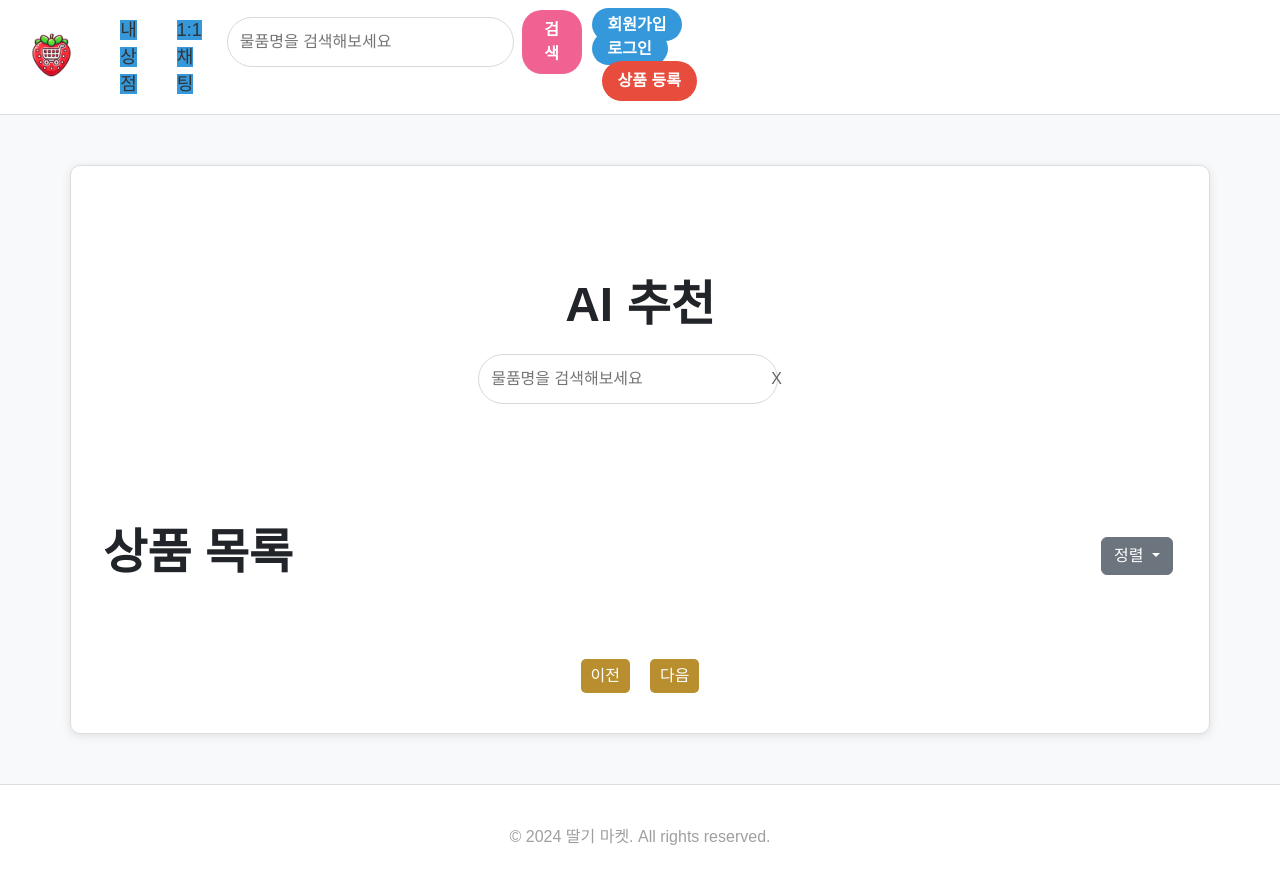
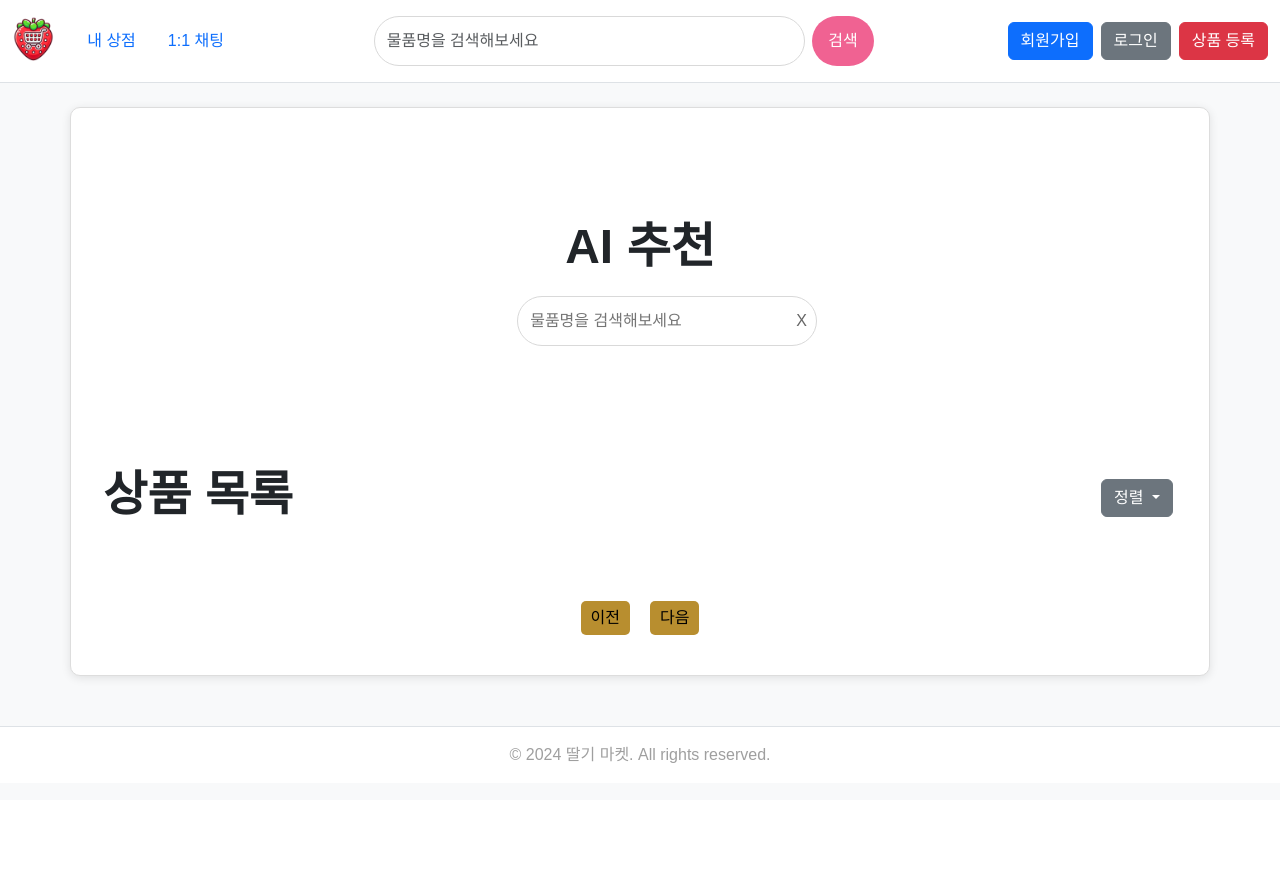
Before and after one commit to Limsunoh/Project_SANA_I, a Django app: template products/templates/home.html in a window 1280 px wide. After the commit the page ends 763 px from the top, so only its background shows below. Run offline with Django 4.2, Linux system fonts and the light colour scheme; the template is opened without the code that fills it, so the values that code supplies are empty.

Commit message:
style:base.html, css 변경

```diff
--- a/static/css/base.css
+++ b/static/css/base.css
@@ -11,108 +11,108 @@ body {
     display: flex;
     justify-content: space-between;
     align-items: center;
-    padding: 10px 30px;
+    padding: 20px 40px;
     background-color: #fff;
     border-bottom: 1px solid #ddd;
 }
 
+/* 로고 스타일 */
 .logo {
     height: 50px;
     cursor: pointer;
 }
 
 /* 네비게이션 메뉴 스타일 */
-.header-content nav ul {
-    list-style: none;
-    display: flex;
-    align-items: center;
-    margin: 0;
+.nav-link {
+    font-size: 18px;
+    font-weight: 500;
+    color: #333;
 }
 
-.header-content nav ul li {
-    margin: 0 15px;
+.nav-link:hover {
+    color: #ff5722;
 }
 
-.header-content nav ul li a {
-    text-decoration: none;
-    font-weight: 500;
+/* '내 상점'과 '1:1 채팅' 스타일 */
+.mypage-link .nav-link,
+.chat-link .nav-link {
+    font-size: 20px;  /* 폰트 크기 조금 키움 */
+    font-weight: 600; /* 글씨 굵게 */
     color: #333;
-    font-size: 18px;
 }
 
-.header-content nav ul li a:hover {
-    color: #ff5722;
+.mypage-link .nav-link:hover,
+.chat-link .nav-link:hover {
+    color: #ff5722;  /* hover 시 색상 */
+}
+
+/* 회원가입, 로그인, 상품등록 버튼 스타일 */
+.btn-primary  {
+    background-color: #b88e2f; /* 금색 계열 */
+    border: none;
+}
+
+.btn-primary:hover {
+    background-color: #99751f;  /* Hover 시 더 어두운 금색 */
+}
+
+.btn-secondary {
+    background-color: #6c757d; /* 회색 계열 */
+    border: none;
+}
+
+.btn-secondary:hover {
+    background-color: #5a6268; /* Hover 시 더 어두운 회색 */
+}
+
+.btn-outline-dark {
+    color: #333;
+    border: 2px solid #333;
+}
+
+.btn-outline-dark:hover {
+    color: #fff;
+    background-color: #333; /* Hover 시 배경색을 검정색으로 */
+}
+
+/* '상품 등록' 버튼 스타일 */
+.btn-danger {
+    background-color: #333; /* 검정색 계열 */
+    border: none;
+}
+
+.btn-danger:hover {
+    background-color: #000; /* Hover 시 더 어두운 검정색 */
 }
 
 /* 검색창 스타일 */
 .search-container {
     display: flex;
-    justify-content: center;
     align-items: center;
-    margin-right: auto; /* 네비게이션과 회원가입/로그인 사이에 공간 생성 */
+    justify-content: center; /* 검색창을 전체적으로 가운데 정렬 */
+    margin-left: 50px;
 }
 
 #search-input {
-    padding: 8px 16px;
+    padding: 10px 16px;
     border: 1px solid #ddd;
-    border-radius: 20px;
-    width: 250px;
+    border-radius: 30px;
+    width: 300px;
     margin-right: 8px;
 }
 
 #search-button {
-    padding: 8px 16px;
+    padding: 10px 16px;
     background-color: #f06292;
     border: none;
-    border-radius: 20px;
+    border-radius: 30px;
     color: white;
     cursor: pointer;
-    font-weight: bold;
-}
-
-/* 회원가입 및 로그인 버튼 그룹 */
-.navbar-collapse {
-    display: flex;
-    align-items: center;
-}
-
-.nav-item {
-    margin-left: 10px;
-}
-
-.nav-item a, .product-register-btn {
-    padding: 8px 16px;
-    border-radius: 20px;
-    text-decoration: none;
-    font-weight: bold;
-    color: white;
-    background-color: #2c2c2c;
     transition: background-color 0.3s ease;
 }
 
-.nav-item a:hover, .product-register-btn:hover {
-    background-color: #1e1e1e;
-}
-
-/* 회원가입과 로그인 버튼 스타일 */
-.signup-link a, .login-link a {
-    background-color: #3498db;
-    margin-right: 10px;
-}
-
-.signup-link a:hover, .login-link a:hover {
-    background-color: #2980b9;
-}
-
-/* 상품 등록 버튼 스타일 */
-.product-register-btn {
-    margin-left: 10px; /* 버튼 간격 조정 */
-    background-color: #e74c3c;
-    color: white;
-}
-
-.product-register-btn:hover {
-    background-color: #c0392b;
+#search-button:hover {
+    background-color: #ec407a;
 }
 
 /* Container 공통 스타일 */
@@ -141,18 +141,3 @@ footer p {
     margin: 0;
     color: #9f9f9f;
 }
-
-/* 버튼 스타일 통일 */
-button, .login-button {
-    padding: 10px 20px;
-    background-color: #b88e2f;
-    color: #fff;
-    border: none;
-    margin-left: 5px;
-    cursor: pointer;
-    border-radius: 5px;
-}
-
-button:hover, .login-button:hover {
-    background-color: #1e1e1e;
-}
--- a/templates/base.html
+++ b/templates/base.html
@@ -14,63 +14,61 @@
 
 <body>
     <header>
-        <div class="header-content">
-            <img src="{% static 'images/logo.png' %}" alt="로고" style="height: 50px; cursor:pointer;"
+        <!-- 전체 헤더 레이아웃 -->
+        <div class="container-fluid bg-white py-3 border-bottom">
+            <div class="d-flex justify-content-between align-items-center">
+                <!-- 로고 -->
+                <div class="d-flex align-items-center">
+                    <img src="{% static 'images/logo.png' %}" alt="로고" style="height: 50px; cursor:pointer;" class="logo"
                         onclick="javascript:location.href='/home/'">
-            <nav>
-                <ul>
-                    <li class="mypage-link" style="display:none;">
-                        <a href="/api/accounts/profile/">내 상점</a>
+                    <!-- 네비게이션 메뉴 -->
+                    <nav class="ms-3">
+                        <ul class="nav">
+                            <li class="nav-item mypage-link" style="display:none;">
+                                <a href="/api/accounts/profile/" class="nav-link">내 상점</a>
                             </li>
-                    <li class="login-link">
-                        <a href="/api/accounts/login-page/">내 상점</a>
+                            <li class="nav-item login-link">
+                                <a href="/api/accounts/login-page/" class="nav-link">내 상점</a>
                             </li>
-                    <li class="chat-link" style="display:none;">
-                        <a href="/1on1-chat/">1:1 채팅</a>
+                            <li class="nav-item chat-link" style="display:none;">
+                                <a href="/1on1-chat/" class="nav-link">1:1 채팅</a>
                             </li>
-                    <li class="login-link">
-                        <a href="/api/accounts/login-page/">1:1 채팅</a>
+                            <li class="nav-item login-link">
+                                <a href="/api/accounts/login-page/" class="nav-link">1:1 채팅</a>
                             </li>
                         </ul>
                     </nav>
+                </div>
 
-            <!-- 검색창과 검색 버튼 -->
-        <div class="search-container">
-            <input type="text" id="search-input" placeholder="물품명을 검색해보세요" />
-            <button id="search-button">검색</button>
+                <!-- 검색창과 검색 버튼 (가운데 정렬)-->
+                <div class="d-flex justify-content-center flex-grow-1">
+                    <div class="input-group" style="width: 500px;">
+                        <input type="text" id="search-input" class="form-control" placeholder="물품명을 검색해보세요" />
+                        <button id="search-button" class="btn btn-outline-secondary">검색</button>
+                    </div>
                 </div>
 
                 <!-- 회원가입, 로그인, 상품등록 버튼 그룹 -->
-        <div class="navbar-collapse">
-            <ul class="navbar-nav">
-                <li class="signup-link nav-item">
-                    <a href="/api/accounts/signup-page/">회원가입</a>
-                </li>
-                <li class="login-link nav-item">
-                    <a href="/api/accounts/login-page/">로그인</a>
-                </li>
-                <li class="mypage-link nav-item" style="display:none;">
-                    <form action="/api/accounts/logout/" method="POST" class="logout-form">
-                        <input type="submit" value="로그아웃" class="btn btn-link p-0 text-decoration-none" />
+                <div class="d-flex align-items-center">
+                    <a href="/api/accounts/signup-page/" class="btn btn-primary me-2">회원가입</a>
+                    <a href="/api/accounts/login-page/" class="btn btn-secondary me-2">로그인</a>
+                    <form action="/api/accounts/logout/" method="POST" class="logout-form d-none">
+                        <input type="submit" value="로그아웃" class="btn btn-outline-dark" />
                     </form>
-                </li>
-                <li class="nav-item">
-                    <button id="product-register-button" class="product-register-btn">상품 등록</button>
-                </li>
-            </ul>
+                    <button id="product-register-button" class="btn btn-danger">상품 등록</button>
+                </div>
             </div>
         </div>
     </header>
 
-
     <!-- 각 페이지별 내용이 들어갈 위치 -->
-    <div class="container">
+    <div class="container mt-4">
         {% block content %}
         {% endblock %}
     </div>
 
     <!-- 공통 푸터 -->
-    <footer>
+    <footer class="bg-white text-center py-3 border-top mt-5">
         <p>&copy; 2024 딸기 마켓. All rights reserved.</p>
     </footer>
 
```
Lines whose indentation alone changed are shown as unchanged.
